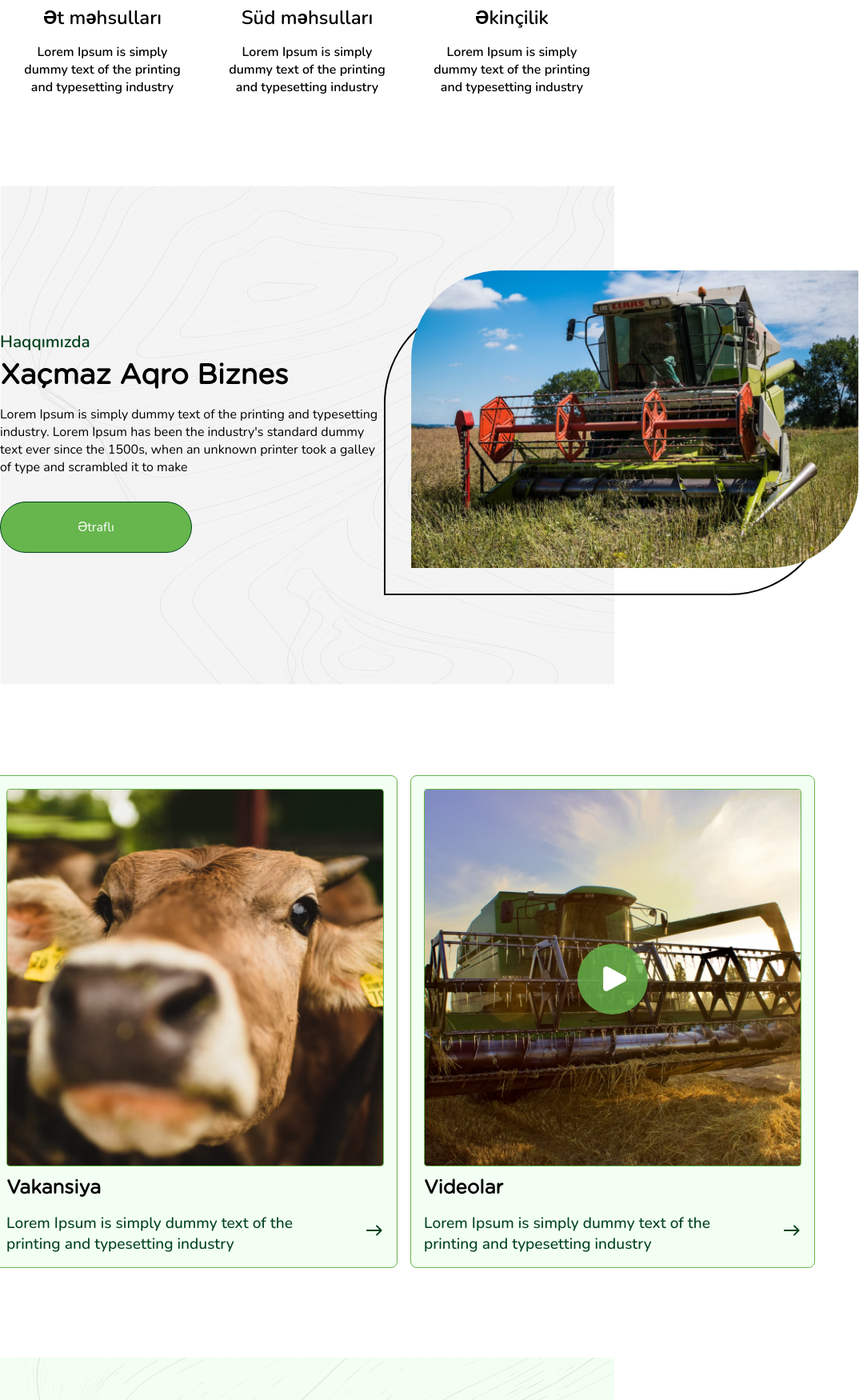
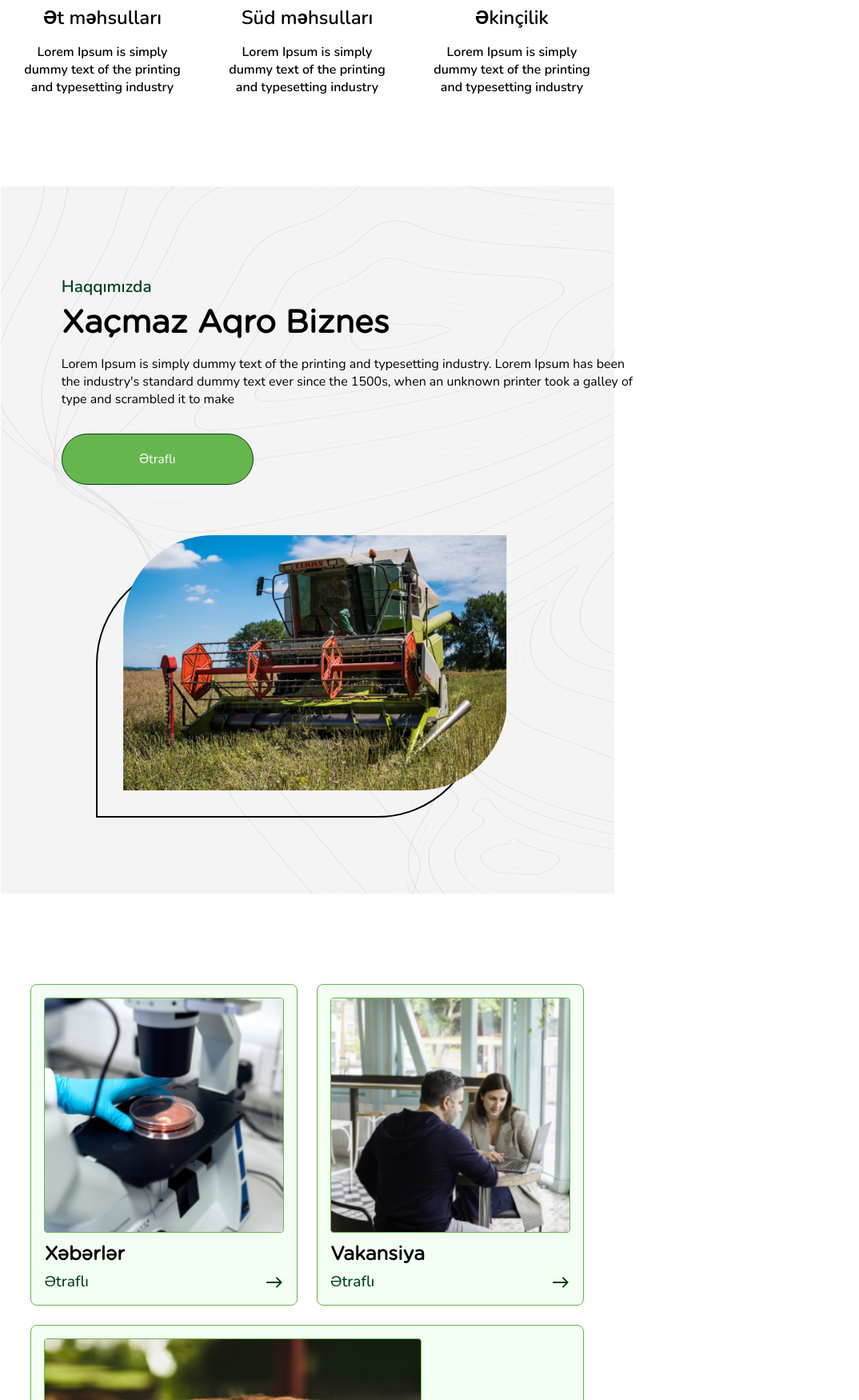
Before and after one commit to kenanmusali/Xacmaz-AgroPark, a React (Vite) app: page / in a window 768 px wide. Shown: the part 1050-2800 px from the top of the page at 80% size, 1074 px wide, since content can reach past the window. Built offline with nearby package versions, Linux system fonts and the light colour scheme.

Commit message:
0.2 (Home Page Uptaded)

```diff
--- a/src/App.css
+++ b/src/App.css
@@ -15,9 +15,9 @@
   font-family: 'Gotham-Book';
 }
 
-/* body {
+body {
   overflow-x: hidden;
-} */
+}
 
  /* Scroll */
 ::-webkit-scrollbar {
--- a/src/Components/Home/index.jsx
+++ b/src/Components/Home/index.jsx
@@ -139,7 +139,7 @@
         <div className="divGrisHomeMenuSection2">
           <div className="divGridSections1">
             <img src={HomeImage4} className='HomeImage4' />
-            <p className='HomeMenuTextGrid'>Vakansiya</p>
+            <p className='HomeMenuTextGrid'>Şəkillər</p>
             <div className="divGridSectionMenu">
               <p className='Nunito HomeMenuTextGrid1 HomeMenuTextGridDesp'>Lorem Ipsum is simply dummy text of the printing and typesetting industry</p>
               <EastRoundedIcon className='IconAdds' />
--- a/src/Components/Home/responsive.css
+++ b/src/Components/Home/responsive.css
@@ -90,6 +90,77 @@
         left: 2rem;
     }
 
+    .divGrisHomeMenuSection1 {
+        display: flex;
+        flex-direction: row;
+        width: 90%;
+    }
+
+    .divGrisHomeMenuSection2 {
+        display: flex;
+        flex-direction: column;
+        width: 90%;
+    }
+
+    .divHomemenuSectionAdds {
+        display: flex;
+        flex-direction: column;
+    }
+
+    .divGridSections {
+        width: 100% !important;
+    }
+
+    .divGridSections1 {
+        margin: 0;
+    }
+
+    .HomeImage2,
+    .HomeImage3,
+    .HomeImage4 {
+        width: 100%;
+        border: 1px solid var(--color);
+        border-radius: 4px;
+        -webkit-border-radius: 4px;
+        -moz-border-radius: 4px;
+        -ms-border-radius: 4px;
+        -o-border-radius: 4px;
+    }
+
+
+    .divGridSections1 {
+        margin-top: 1.5rem;
+    }
+
+    .HomeMenuTextGridDesp {
+        width: 20rem;
+    }
+
+    .divAboutSectionHomeMenuText {
+        width: 90%;
+       }
+
+       .divHomeMenuSectionContact {
+        padding: 5rem 0rem;
+       }
+
+       .HomeSectionText2 {
+        width: 20rem;
+        font-size: 2rem;
+       }
+
+       .ContactSendBtn {
+        width: 100%;
+        margin-top: 3rem;
+        margin-bottom: 1rem;
+       }
+
+       .divHomeContactSec {
+        display: flex;
+        flex-direction: column;
+        width: 100%;
+        padding-inline: 2rem;
+       }
 }
 
 /* Tablet */
@@ -116,6 +187,117 @@
         width: 13rem;
         text-align: center;
     }
+
+    .divAboutSectionHomeMenu {
+        display: flex;
+        flex-direction: column;
+        padding: 6rem 0rem;
+    }
+
+    .divAboutSectionHomeMenuImg {
+        margin-top: 6rem !important;
+    }
+
+    .HomeImage1 {
+        width: 30rem;
+        bottom: 2rem;
+        left: 2rem;
+    }
+
+    .divAboutSectionHomeMenuImg {
+        width: 30rem;
+        height: 20rem;
+        margin-top: 4rem;
+    }
+
+    .divAboutSectionHomeMenuImg {
+        margin-right: 3rem;
+        margin-left: 0rem;
+    }
+
+    .HomeSectionText3 {
+        width: 45rem;
+        margin-top: 1rem;
+    }
+
+    .HomeSectionText2,
+    .HomeSectionText1 {
+        width: 45rem;
+    }
+
+    .HomeSectionText2 {
+        font-size: 2.5rem;
+    }
+
+    .GroupAboutSectionHomeMenuImg {
+        margin-inline: 3rem !important;
+    }
+
+    .HomeImage1:hover {
+        position: absolute;
+        width: 30rem;
+        border-radius: 7rem 0rem 7rem 0rem;
+        -webkit-border-radius: 7rem 0rem 7rem 0rem;
+        -moz-border-radius: 7rem 0rem 7rem 0rem;
+        -ms-border-radius: 7rem 0rem 7rem 0rem;
+        -o-border-radius: 7rem 0rem 7rem 0rem;
+        top: 2rem;
+        bottom: 0rem;
+        left: 2rem;
+    }
+
+    .divGrisHomeMenuSection1 {
+        display: flex;
+        flex-direction: row;
+        width: 90%;
+    }
+
+    .divGrisHomeMenuSection2 {
+        display: flex;
+        flex-direction: column;
+        width: 90%;
+    }
+
+    .divHomemenuSectionAdds {
+        display: flex;
+        flex-direction: column;
+    }
+
+    .divGridSections {
+        width: 100% !important;
+    }
+
+    .divGridSections1 {
+        margin: 0;
+    }
+
+    .HomeImage2,
+    .HomeImage3 {
+        width: 100%;
+        border: 1px solid var(--color);
+        border-radius: 4px;
+        -webkit-border-radius: 4px;
+        -moz-border-radius: 4px;
+        -ms-border-radius: 4px;
+        -o-border-radius: 4px;
+    }
+
+
+    .divGridSections1 {
+        margin-top: 1.5rem;
+    }
+
+   .divAboutSectionHomeMenuText {
+    width: 80%;
+   }
+
+   .divHomeMenuSectionContact {
+    padding: 5rem 0rem;
+   }
+
+   .HomeSectionText2 {
+    width: 40rem;
+   }
 }
 
 /* Laptop */
--- a/src/Components/Layout/Footer/index.jsx
+++ b/src/Components/Layout/Footer/index.jsx
@@ -1,29 +1,31 @@
 import React from 'react'
 import './style.css'
+import './responsive.css'
 import EmailIcon from '@mui/icons-material/Email';
 import InstagramIcon from '@mui/icons-material/Instagram';
 import FacebookOutlinedIcon from '@mui/icons-material/FacebookOutlined';
+import { Link } from 'react-router-dom';
 
 function Footer() {
     return (
         <div className='Footer'>
-            <div className="section1">
+            <div className="section1 ">
                 <div className="one">
-                    <a>Haqqımızda</a>
-                    <a>Məhsullar</a>
-                    <a>Qalereya</a>
+                    <Link to={'/about'} className='Footertext2'>Haqqımızda</Link>
+                    <Link to={'/products'} className='Footertext2'>Məhsullar</Link>
+                    <Link to={'/gallery'} className='Footertext2'>Qalereya</Link>
                 </div>
                 <div className="one">
-                    <a>Xəbərlər</a>
-                    <a>Vakansiya</a>
-                    <a>Əlaqə</a>
+                    <Link to={'/news'} className='Footertext2'>Xəbərlər</Link>
+                    <Link to={'/careers'} className='Footertext2'>Vakansiya</Link>
+                    <Link to={'/contact'} className='Footertext2'>Əlaqə</Link>
                 </div>
                 <div className="one">
-                    <a>+994 50 123 45 67</a>
-                    <a>+994 70 123 45 67</a>
+                    <Link className='Footertext2'>+994 50 123 45 67</Link>
+                    <Link className='Footertext2'>+994 70 123 45 67</Link>
                 </div>
                 <div className="one">
-                    <a>info@xacmazagro.az</a>
+                    <Link className='Footertext2'>info@xacmazagro.az</Link>
                 </div>
 
             </div>
@@ -31,8 +33,8 @@
                 <div className="one">
                     <img className='logoFooter' src="./Public/Favicon/Logo.svg" alt="Xacmaz Aqro Park Logo" />
                     <div className="flex">
-                        <p>© 2022 Xaçmaz Aqro</p>
-                        <p>Müəllif hüquqları qorunur</p>
+                        <p className='Footertexts'>© 2022 Xaçmaz Aqro</p>
+                        <p className='Footertexts'>Müəllif hüquqları qorunur</p>
                     </div>
                 </div>
                 <div className="one">
--- a/src/Components/Layout/Footer/responsive.css
+++ b/src/Components/Layout/Footer/responsive.css
@@ -1,8 +1,67 @@
 /* Phone */
-@media screen and (max-width: 767px) {}
+@media screen and (max-width: 767px) {
+    .Footer {
+        display: flex;
+        flex-direction: column;
+        width: 100%;
+        gap: 3rem;
+    }
+
+    .section1 {
+        display: flex;
+        flex-direction: column;
+        gap: 2rem;
+    }
+
+    .Footertexts {
+        font-size: 1.2rem;
+    }
+
+    .section1 {
+        display: flex;
+        flex-direction: column;
+        justify-content: space-between;
+        padding-inline: 4rem;
+    }
+
+    .section2 {
+        display: flex;
+        flex-direction: column;
+        justify-content: space-between;
+        padding-inline: 4rem;
+    }
+
+    .flex {
+        display: flex;
+        flex-direction: column;
+    }
+}
 
 /* Tablet */
-@media screen and (min-width: 767px) and (max-width: 1024px) {}
+@media screen and (min-width: 767px) and (max-width: 1024px) {
+    .Footer {
+        display: flex;
+        flex-direction: column;
+        width: 100%;
+    }
+
+    .section1 {
+        display: flex;
+        flex-wrap: wrap;
+    }
+
+    .section1 {
+        display: flex;
+        justify-content: space-between;
+        padding-inline: 4rem;
+    }
+
+    .section2 {
+        display: flex;
+        justify-content: space-between;
+        padding-inline: 4rem;
+    }
+}
 
 /* Laptop */
 @media screen and (min-width: 1024px) {}
--- a/src/Components/Layout/Footer/style.css
+++ b/src/Components/Layout/Footer/style.css
@@ -1,5 +1,5 @@
 .Footer {
-    height: 25rem;
+    padding: 4rem 0rem;
     background: url(../../../../Public/Elements/footer.svg);
     background-color: var(--color1);
     background-position: center;
@@ -27,6 +27,7 @@
     flex-direction: column;
     font-size: 1.2rem;
     color: white;
+    font-family: "Nunito", sans-serif;
 }
 
 .logoFooter {
@@ -51,3 +52,9 @@
 .flex1{
     margin-top: 2rem;
 }
+
+.Footertext2 {
+    color: white;
+    text-decoration: none;
+    font-family: "Nunito", sans-serif;
+}
```
